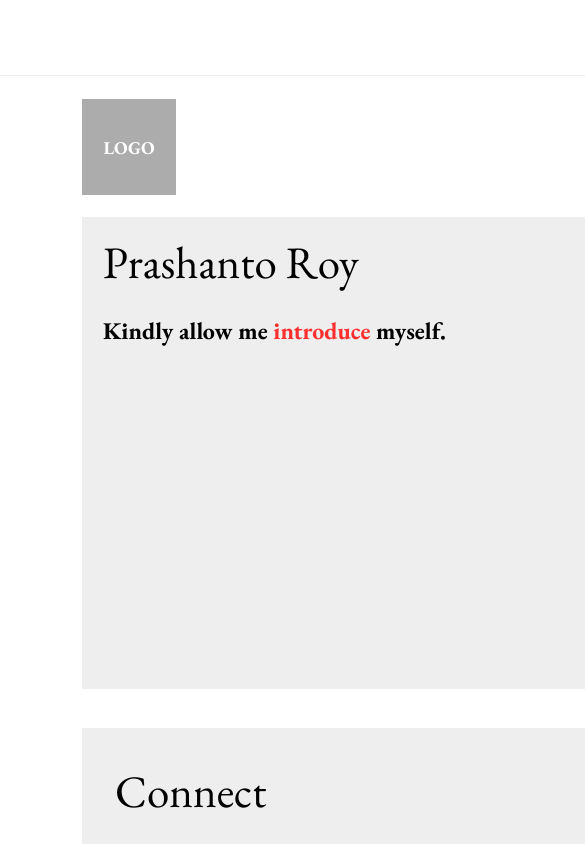
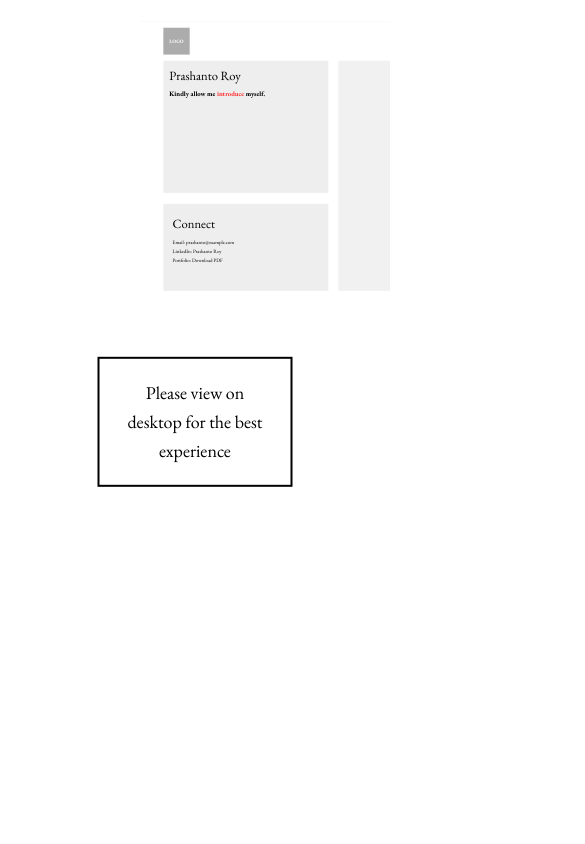
Before and after one commit to prashantoroy/portfolio, a plain HTML site: page index.html in a window 390 px wide. Shown: the top 844 px of the page, 585 px wide, since content can reach past the window. Drawn offline with nearby package versions, Linux system fonts and the light colour scheme.

Commit message:
Update styles.css

```diff
--- a/css/styles.css
+++ b/css/styles.css
@@ -1,122 +1,88 @@
-/* Complete CSS - Exact Match to Design */
+/* Complete Responsive CSS - Adaptable to All Screen Sizes */
 
-/* Add smooth transitions and hover effects */
+/* Import Garamond Font */
+@import url('https://fonts.googleapis.com/css2?family=EB+Garamond:wght@400;700&display=swap');
+
+/* Reset and Base Styles */
 * {
     margin: 0;
     padding: 0;
     box-sizing: border-box;
+    -webkit-font-smoothing: antialiased;
+}
+
+html, body {
+    height: 100%;
+    overflow-x: hidden;
 }
 
 body {
     font-family: 'EB Garamond', serif;
     background: white;
     color: black;
-    overflow: hidden;
+    line-height: 1.6;
 }
 
-/* Smooth page transitions */
-.home-page, .works-page {
-    opacity: 0;
-    transition: opacity 0.3s ease-in-out;
+/* Container with Responsive Scaling */
+.container {
+    width: 100%;
+    max-width: 1728px;
+    height: 100vh;
+    min-height: 1117px;
+    position: relative;
+    background: white;
+    margin: 0 auto;
+    transform-origin: top center;
 }
 
-.home-page.active, .works-page.active {
-    opacity: 1;
+/* Responsive Scaling for Different Screen Sizes */
+@media (max-width: 1728px) {
+    .container {
+        transform: scale(0.9);
+        min-height: 1005px;
+    }
 }
 
-/* Navigation hover effects */
-.nav-link {
-    position: absolute;
-    width: 108px;
-    height: 27px;
-    background: white;
-    text-align: center;
-    font-size: 30px;
-    font-weight: 700;
-    text-decoration: none;
-    color: black;
-    display: flex;
-    align-items: center;
-    justify-content: center;
-    font-family: 'EB Garamond', serif;
-    transition: color 0.3s ease;
+@media (max-width: 1440px) {
+    .container {
+        transform: scale(0.75);
+        min-height: 838px;
+    }
 }
 
-.nav-link:hover {
-    color: #FF2F2F;
+@media (max-width: 1200px) {
+    .container {
+        transform: scale(0.65);
+        min-height: 726px;
+    }
 }
 
-/* Highlight hover effect */
-.intro-section p .highlight {
-    color: #FF2F2F;
-    font-size: 24px;
-    font-weight: 700;
-    cursor: pointer;
-    transition: opacity 0.3s ease;
+@media (max-width: 992px) {
+    .container {
+        transform: scale(0.55);
+        min-height: 614px;
+    }
 }
 
-.intro-section p .highlight:hover {
-    opacity: 0.8;
+@media (max-width: 768px) {
+    .container {
+        transform: scale(0.45);
+        min-height: 502px;
+    }
 }
 
-/* Category hover effects */
-.category {
-    width: 322px;
-    height: 120px;
-    font-size: 30px;
-    font-weight: 700;
-    cursor: pointer;
-    display: flex;
-    align-items: center;
-    transition: color 0.3s ease;
-    font-family: 'EB Garamond', serif;
-    position: relative;
+@media (max-width: 576px) {
+    .container {
+        transform: scale(0.35);
+        min-height: 391px;
+    }
 }
 
-.category:hover {
-    color: #FF2F2F;
-}
-
-/* Carousel smooth transitions */
-.carousel-item {
-    display: none;
-    opacity: 0;
-    transition: opacity 0.5s ease-in-out;
-}
-
-.carousel-item.active {
-    display: block;
-    opacity: 1;
-}
-
-/* Dot hover effects */
-.dot {
-    width: 27px;
-    height: 26px;
-    background: #B3B3B3;
-    border-radius: 50%;
-    cursor: pointer;
-    transition: all 0.3s ease;
-}
-
-.dot:hover {
-    transform: scale(1.1);
-    background: #666;
-}
-
-.dot.active {
-    background: black;
-    transform: scale(1.15);
-}
-
-/* Main Container - Exact Dimensions */
-.container {
-    width: 1728px;
-    height: 1117px;
-    position: relative;
-    background: white;
-    overflow: hidden;
-    margin: 0 auto;
+@media (max-width: 480px) {
+    .container {
+        transform: scale(0.28);
+        min-height: 313px;
+    }
 }
 
 /* Browser Header Bar */
@@ -130,7 +96,7 @@ body {
     border-bottom: 1px solid #EEEEEE;
 }
 
-/* Logo - Exact Position (moved up more) */
+/* Logo - Exact Position */
 .logo {
     width: 94px;
     height: 96px;
@@ -168,9 +134,13 @@ nav {
     align-items: center;
     justify-content: center;
     font-family: 'EB Garamond', serif;
+    transition: color 0.3s ease;
 }
 
-/* Individual Nav Positions */
+.nav-link:hover {
+    color: #FF2F2F;
+}
+
 .nav-link.about {
     left: 1252px;
 }
@@ -188,9 +158,7 @@ nav {
     color: #FF2F2F;
 }
 
-/* Content Boxes - Exact Positions and Sizes */
-
-/* Intro Section */
+/* Content Sections */
 .intro-section {
     width: 589px;
     height: 472px;
@@ -200,7 +168,6 @@ nav {
     background: #EEEEEE;
 }
 
-/* Prashanto Roy Text - Inside intro section */
 .intro-section h1 {
     position: absolute;
     left: 21px;
@@ -211,11 +178,10 @@ nav {
     font-family: 'EB Garamond', serif;
 }
 
-/* Kindly allow me introduce myself - Exact position */
 .intro-section p {
     position: absolute;
     left: 21px;
-    top: 98px;  /* Adjusted to match design: 331px - 233px = 98px from h1 */
+    top: 98px;
     font-family: 'EB Garamond', serif;
 }
 
@@ -230,6 +196,11 @@ nav {
     font-size: 24px;
     font-weight: 700;
     cursor: pointer;
+    transition: opacity 0.3s ease;
+}
+
+.intro-section p .highlight:hover {
+    opacity: 0.8;
 }
 
 /* Connect Section */
@@ -248,6 +219,15 @@ nav {
     top: 34px;
     font-size: 45px;
     font-weight: 400;
+    font-family: 'EB Garamond', serif;
+}
+
+.contact-info {
+    position: absolute;
+    top: 120px;
+    left: 33px;
+    font-size: 18px;
+    line-height: 1.8;
     font-family: 'EB Garamond', serif;
 }
 
@@ -271,14 +251,14 @@ nav {
     font-family: 'EB Garamond', serif;
 }
 
-/* Pagination Dots - Exact Positions from design */
+/* Pagination Dots */
 .pagination-dots {
     position: absolute;
-    bottom: 127px;  /* Adjusted to match exact design position */
-    left: 475px;    /* Center within the works section */
+    bottom: 49px;
+    left: 50%;
+    transform: translateX(-50%);
     display: flex;
     gap: 12px;
-    align-items: center;
 }
 
 .dot {
@@ -287,34 +267,20 @@ nav {
     background: #B3B3B3;
     border-radius: 50%;
     cursor: pointer;
-    transition: background 0.3s;
+    transition: all 0.3s ease;
 }
 
-/* Exact dot positions from design */
-.dot:nth-child(1) {
-    position: relative;
-}
-
-.dot:nth-child(2) {
-    position: relative;
-    left: 27px;
-}
-
-.dot:nth-child(3) {
-    position: relative;
-    left: 54px;
-}
-
-.dot:nth-child(4) {
-    position: relative;
-    left: 81px;
+.dot:hover {
+    transform: scale(1.1);
+    background: #666;
 }
 
 .dot.active {
     background: black;
+    transform: scale(1.15);
 }
 
-/* Carousel - Better positioning */
+/* Carousel */
 .carousel {
     position: absolute;
     top: 45%;
@@ -322,6 +288,17 @@ nav {
     transform: translate(-50%, -50%);
     width: 85%;
     text-align: center;
+}
+
+.carousel-item {
+    display: none;
+    opacity: 0;
+    transition: opacity 0.5s ease-in-out;
+}
+
+.carousel-item.active {
+    display: block;
+    opacity: 1;
 }
 
 .carousel-item h3 {
@@ -338,14 +315,135 @@ nav {
     opacity: 0.8;
 }
 
-/* Contact Info */
-.contact-info {
+/* Page Transitions */
+.home-page, .works-page {
+    opacity: 0;
+    transition: opacity 0.3s ease-in-out;
+}
+
+.home-page.active, .works-page.active {
+    opacity: 1;
+}
+
+/* Page visibility */
+.home-page {
+    display: none;
+}
+
+.home-page.active {
+    display: block;
+}
+
+.works-page {
+    display: none;
+}
+
+.works-page.active {
+    display: block;
+}
+
+/* Works Page Styles */
+.works-layout {
+    width: 1728px;
+    height: 1117px;
+    position: relative;
+    background: white;
+    overflow: hidden;
+}
+
+.works-layout h1 {
     position: absolute;
-    top: 120px;
-    left: 33px;
-    font-size: 18px;
-    line-height: 1.8;
+    left: 82px;
+    top: 277px;
+    font-size: 40px;
+    font-weight: 700;
     font-family: 'EB Garamond', serif;
+}
+
+/* Categories */
+.categories {
+    position: absolute;
+    left: 81px;
+    top: 343px;
+    width: 326px;
+}
+
+.category {
+    width: 322px;
+    height: 120px;
+    font-size: 30px;
+    font-weight: 700;
+    cursor: pointer;
+    display: flex;
+    align-items: center;
+    transition: color 0.3s ease;
+    font-family: 'EB Garamond', serif;
+    position: relative;
+}
+
+.category[data-category="architecture"] {
+    position: absolute;
+    top: 0;
+}
+
+.category[data-category="design"] {
+    position: absolute;
+    top: 119px;
+}
+
+.category[data-category="freehand"] {
+    position: absolute;
+    top: 239px;
+}
+
+.category:hover {
+    color: #FF2F2F;
+}
+
+.category.active {
+    color: #FF2F2F;
+}
+
+/* Category underlines */
+.works-layout h1::after {
+    content: '';
+    position: absolute;
+    left: 0;
+    bottom: -10px;
+    width: 237px;
+    height: 3px;
+    background: #888888;
+}
+
+.category::after {
+    content: '';
+    position: absolute;
+    bottom: 0;
+    left: 0;
+    width: 326px;
+    height: 3px;
+}
+
+.category[data-category="architecture"]::after {
+    background: #888888;
+}
+
+.category[data-category="design"]::after {
+    background: #E9E9E9;
+}
+
+.category[data-category="freehand"]::after {
+    background: #E9E9E9;
+}
+
+.categories::after {
+    content: '';
+    position: absolute;
+    bottom: -59px;
+    left: 0;
+    width: 326px;
+    height: 3px;
+    background: #E9E9E9;
 }
 
 /* Overlays */
@@ -390,130 +488,6 @@ nav {
 .overlay p, .overlay li {
     font-family: 'EB Garamond', serif;
     line-height: 1.6;
-}
-
-/* Page visibility */
-.home-page {
-    display: none;
-}
-
-.home-page.active {
-    display: block;
-}
-
-.works-page {
-    display: none;
-}
-
-.works-page.active {
-    display: block;
-}
-
-/* Works Page Styles */
-.works-layout {
-    width: 1728px;
-    height: 1117px;
-    position: relative;
-    background: white;
-    overflow: hidden;
-}
-
-.works-layout h1 {
-    position: absolute;
-    left: 82px;
-    top: 277px;
-    font-size: 40px;
-    font-weight: 700;
-    font-family: 'EB Garamond', serif;
-}
-
-/* Categories with exact styling from design */
-.categories {
-    position: absolute;
-    left: 81px;
-    top: 343px;
-    width: 326px;
-}
-
-.category {
-    width: 322px;
-    height: 120px;
-    font-size: 30px;
-    font-weight: 700;
-    cursor: pointer;
-    display: flex;
-    align-items: center;
-    transition: color 0.3s;
-    font-family: 'EB Garamond', serif;
-    position: relative;
-}
-
-/* Category positions and borders from design */
-.category[data-category="architecture"] {
-    position: absolute;
-    top: 0;
-    color: black;
-}
-
-.category[data-category="design"] {
-    position: absolute;
-    top: 119px;
-    color: black;
-}
-
-.category[data-category="freehand"] {
-    position: absolute;
-    top: 239px;
-    color: black;
-}
-
-/* Underline styles from design */
-.works-layout h1::after {
-    content: '';
-    position: absolute;
-    left: 0;
-    bottom: -10px;
-    width: 237px;
-    height: 3px;
-    background: #888888;
-}
-
-/* Category underlines */
-.category::after {
-    content: '';
-    position: absolute;
-    bottom: 0;
-    left: 0;
-    width: 326px;
-    height: 3px;
-}
-
-.category[data-category="architecture"]::after {
-    background: #888888;
-}
-
-.category[data-category="design"]::after {
-    background: #E9E9E9;
-}
-
-.category[data-category="freehand"]::after {
-    background: #E9E9E9;
-}
-
-/* Additional line at bottom */
-.categories::after {
-    content: '';
-    position: absolute;
-    bottom: -59px;
-    left: 0;
-    width: 326px;
-    height: 3px;
-    background: #E9E9E9;
-}
-
-.category:hover,
-.category.active {
-    color: #FF2F2F;
 }
 
 /* Category and Project Overlays */
@@ -593,3 +567,40 @@ nav {
     font-size: 18px;
     font-family: 'EB Garamond', serif;
 }
+
+/* Accessibility */
+a:focus,
+button:focus {
+    outline: 2px solid #4a90e2;
+    outline-offset: 2px;
+}
+
+/* Mobile Navigation (Alternative Layout) */
+@media (max-width: 768px) {
+    /* Show mobile warning or redirect to mobile version */
+    .mobile-message {
+        display: block;
+        position: fixed;
+        top: 50%;
+        left: 50%;
+        transform: translate(-50%, -50%);
+        background: white;
+        padding: 20px;
+        border: 2px solid black;
+        text-align: center;
+        z-index: 9999;
+    }
+
+    .mobile-message::before {
+        content: "Please view on desktop for the best experience";
+        font-family: 'EB Garamond', serif;
+        font-size: 18px;
+    }
+}
+
+/* Hide mobile message on larger screens */
+@media (min-width: 769px) {
+    .mobile-message {
+        display: none;
+    }
+}
```
